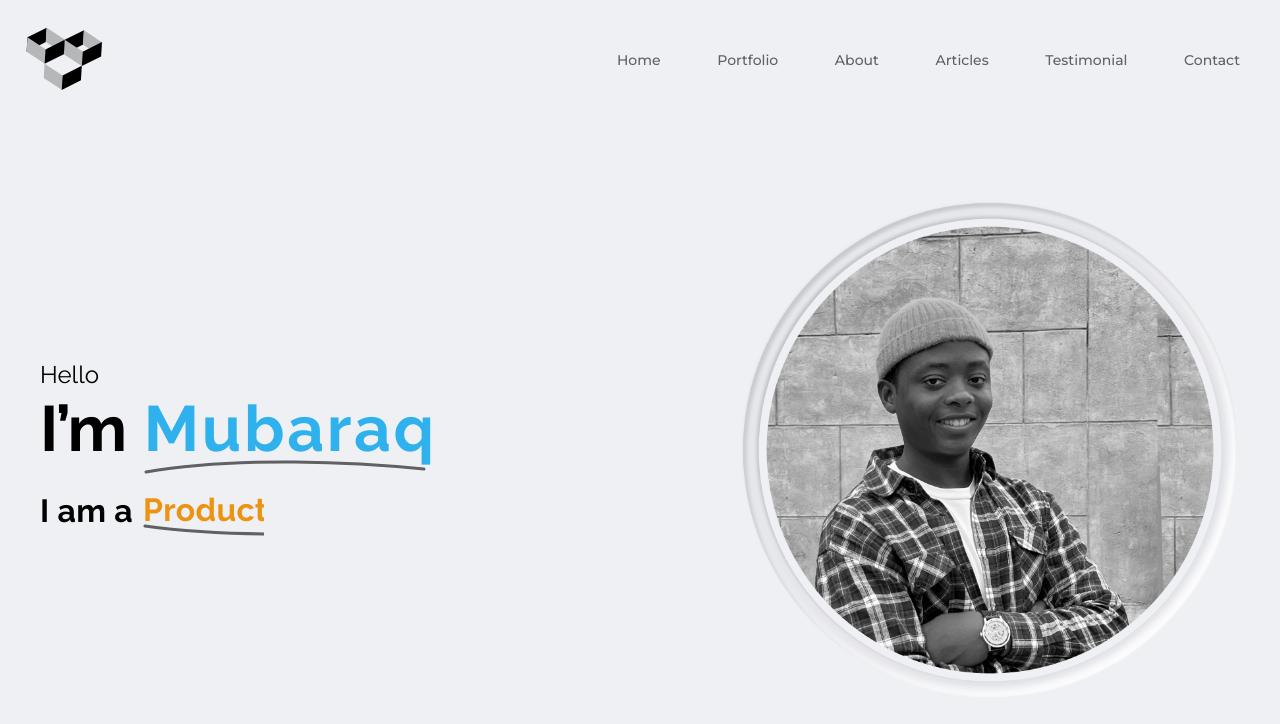
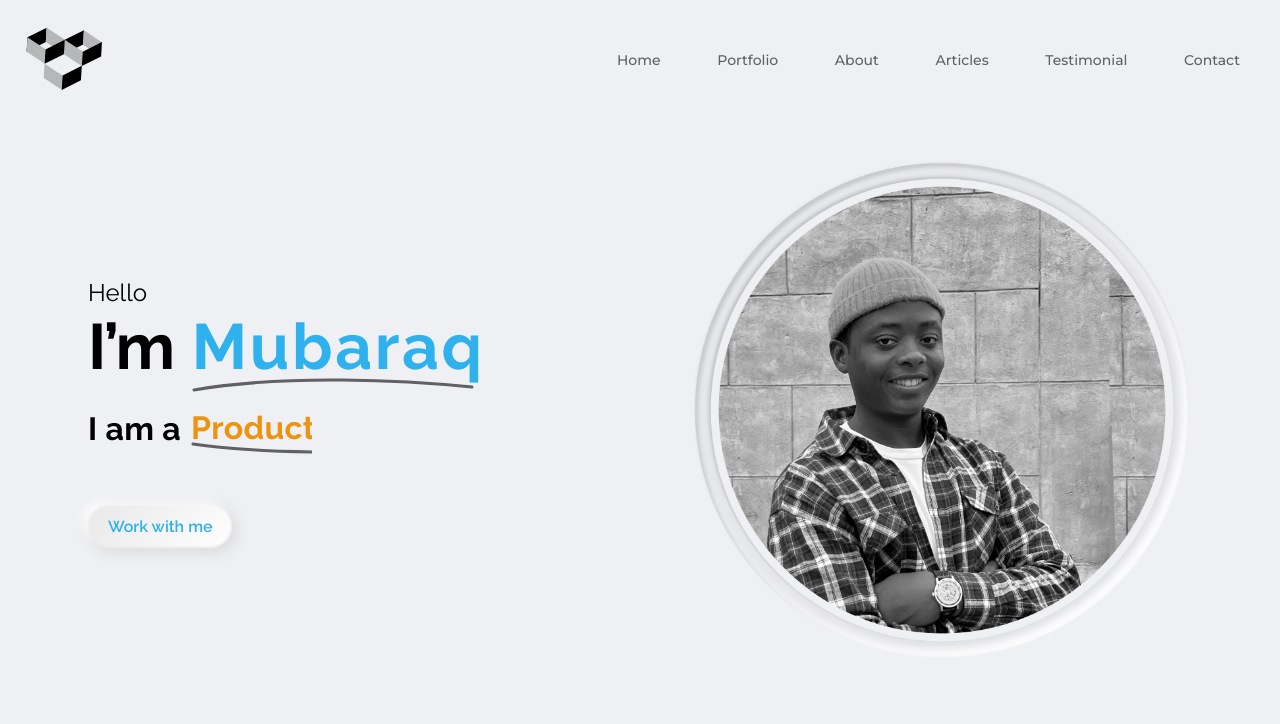
Before and after one commit to Misty-Arts/mubarak-portfolio, a Next.js app: page / in a window 1280 px wide. Shown: the top 724 px of the page. Built offline with nearby package versions, Linux system fonts and the light colour scheme.

Commit message:
Add button

```diff
--- a/src/app/globals.css
+++ b/src/app/globals.css
@@ -9,3 +9,25 @@
 .custom-container-no-p {
   @apply container max-w-screen-2xl mx-auto;
 }
+
+.btn {
+  @apply bg-bg py-3 px-5;
+  box-shadow: -5px 5px 10px rgba(220, 220, 220, 0.2),
+    5px -5px 10px rgba(220, 220, 220, 0.2),
+    -5px -5px 10px rgba(255, 255, 255, 0.9),
+    5px 5px 13px rgba(220, 220, 220, 0.9),
+    inset 1px 1px 2px rgba(255, 255, 255, 0.3),
+    inset -1px -1px 2px rgba(220, 220, 220, 0.5);
+  border-radius: 32px;
+  background: linear-gradient(135deg, #E8E8E8 0%, #FFFFFF 100%);
+}
+
+.btn:hover {
+  background: #F4F4F4;
+  box-shadow: 1px 1px 2px rgba(255, 255, 255, 0.3),
+    -1px -1px 2px rgba(220, 220, 220, 0.5),
+    inset -5px 5px 10px rgba(220, 220, 220, 0.2),
+    inset 5px -5px 10px rgba(220, 220, 220, 0.2),
+    inset -5px -5px 10px rgba(255, 255, 255, 0.9),
+    inset 5px 5px 13px rgba(220, 220, 220, 0.9);
+}
--- a/src/components/LandingPage/Home.tsx
+++ b/src/components/LandingPage/Home.tsx
@@ -3,15 +3,16 @@ import UxDesigner from "@/lib/icons/Hero/UxDesigner";
 import UxResearcher from "@/lib/icons/Hero/UxResearcher";
 import { HERO_IMAGE } from "@/lib/images/landing-page";
 import Image from "next/image";
+import Link from "next/link";
 import { FC } from "react";
 import styles from "./LandingPage.module.css";
 
 const Home: FC = () => {
   return (
-    <section id="home" className="py-20">
+    <section id="home" className="py-10">
       <div className="custom-container">
-        <div className="flex md:px-4 items-center">
-          <div className="font-raleway w-1/2">
+        <div className="flex md:px-16 items-center">
+          <div className="font-raleway md:w-1/2 scale-75 md:scale-100 origin-left">
             <p className="text-2xl leading-7 mb-2">Hello</p>
             <h1 className="text-64px flex gap-4">
               {"I’m"}
@@ -44,7 +45,7 @@ const Home: FC = () => {
               </div>
             </h1>
 
-            <h2 className="mt-2 text-32px relative overflow-hidden whitespace-nowrap">
+            <h2 className="mt-2 mb-14 text-32px relative overflow-hidden whitespace-nowrap">
               <span>I am a</span>
               <div className={styles.single_animation_words}>
                 <div className="mb-4">
@@ -67,8 +68,10 @@ const Home: FC = () => {
                 </div>
               </div>
             </h2>
+
+            <Link href="#contact" className="btn text-blue font-semibold text-base leading-7">Work with me</Link>
           </div>
-          <div className="w-1/2 max-w-500px ml-auto">
+          <div className="hidden md:block md:w-1/2 max-w-500px ml-auto">
             <Image {...HERO_IMAGE} alt="Image of Mubaraq Somuyiwa" />
           </div>
         </div>
```
